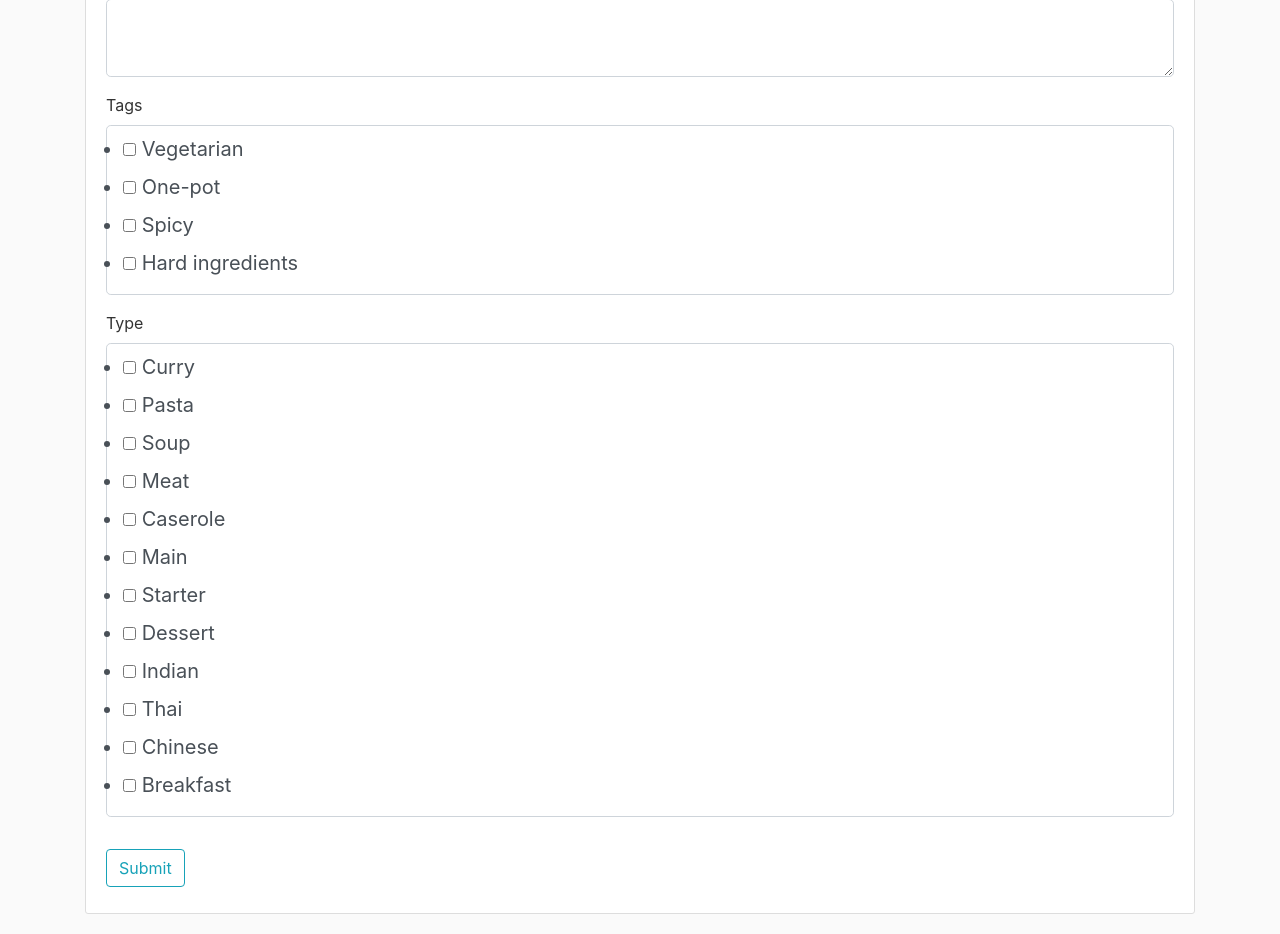
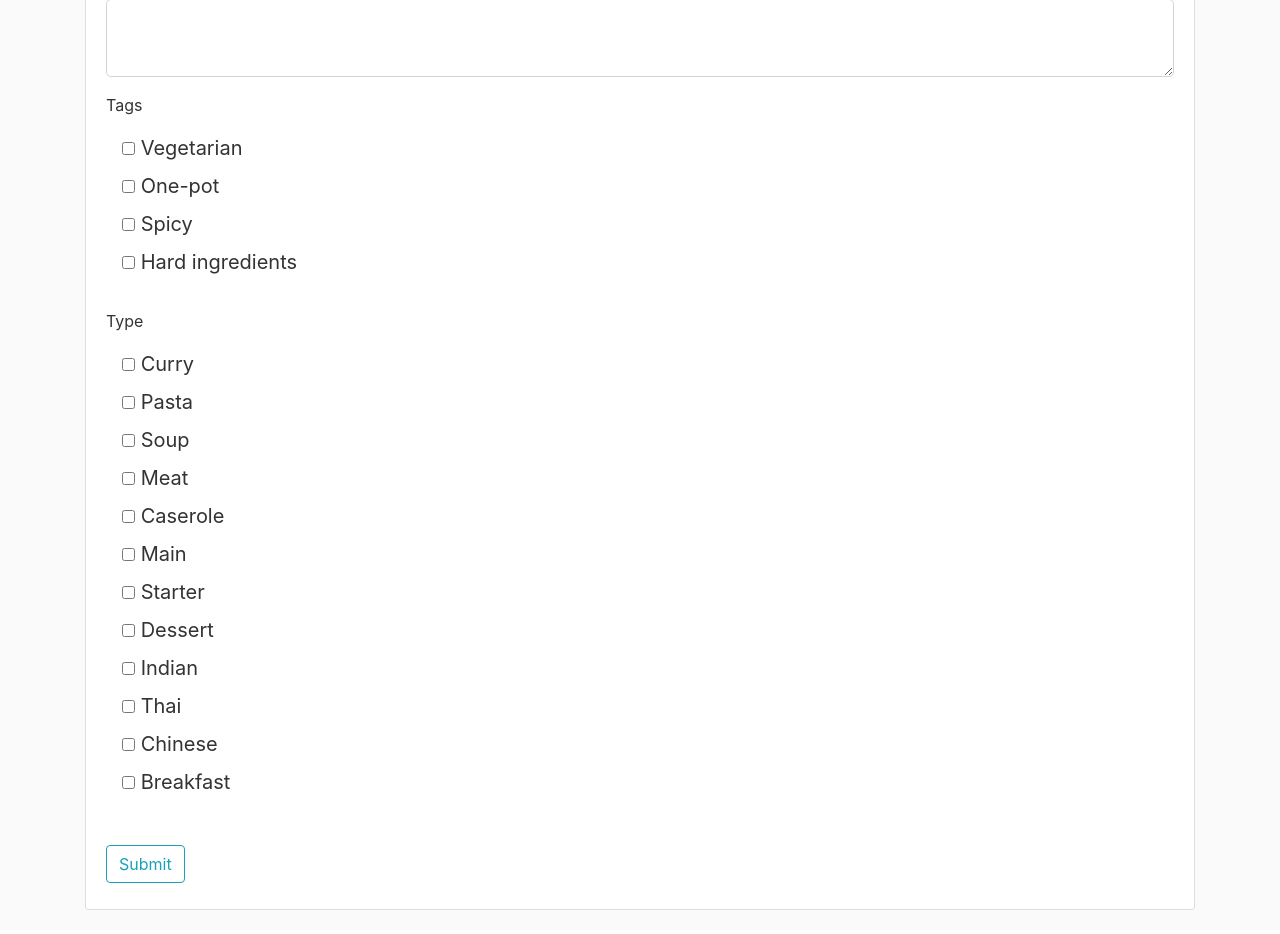
Before and after one commit to hmattinson/Website, a Flask app: page /recipe/new in a window 1280 px wide. Shown: the part 1187-2121 px from the top of the page. After the commit the page ends 2097 px from the top, so only its background shows below. Run offline with Flask 2, Linux system fonts and the light colour scheme; the visitor is signed in with stand-in values (Sample User, id 1); data comes from the database, SQL or seed files in the repository; parts of the project's set-up code (start-up, migrations or seed data) failed here and were passed over; some libraries are stand-ins or nearby versions.

Commit message:
recipe bullets and import os for user routes

```diff
--- a/website/templates/create_recipe.html
+++ b/website/templates/create_recipe.html
@@ -160,28 +160,28 @@
             <div class="form-group">
                 {{ form.tags.label(class="form-control-label") }}
                 {% if form.tags.errors %}
-                    {{ form.tags(class="form-control form-control-lg is-invalid") }}
+                    {{ form.tags(style="list-style-type:none", class="form-control-lg is-invalid") }}
                     <div class="invalid-feedback">
                         {% for error in form.tags.errors %}
                             <span>{{ error }}</span>
                         {% endfor %}
                     </div>
                 {% else %}
-                    {{ form.tags(class="form-control form-control-lg") }}
+                    {{ form.tags(style="list-style-type:none", class="form-control-lg") }}
                 {% endif %}
             </div>
 
             <div class="form-group">
                 {{ form.type.label(class="form-control-label") }}
                 {% if form.type.errors %}
-                    {{ form.type(class="form-control form-control-lg is-invalid") }}
+                    {{ form.type(style="list-style-type:none", class="form-control-lg is-invalid") }}
                     <div class="invalid-feedback">
                         {% for error in form.type.errors %}
                             <span>{{ error }}</span>
                         {% endfor %}
                     </div>
                 {% else %}
-                    {{ form.type(class="form-control form-control-lg") }}
+                    {{ form.type(style="list-style-type:none", class="form-control-lg") }}
                 {% endif %}
             </div>
 
--- a/website/users/routes.py
+++ b/website/users/routes.py
@@ -4,6 +4,7 @@ from website import db, bcrypt
 from website.models import User
 from website.users.forms import (LoginForm, UpdateAccountForm, RegistrationForm, ResetPasswordForm)
 from website.users.utils import save_picture, send_request_email, send_set_email
+import os
 
 users = Blueprint('users', __name__)
 
```
Also changed, not shown: 1 other file.
